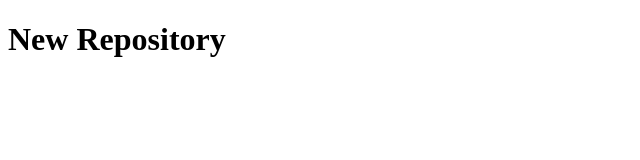
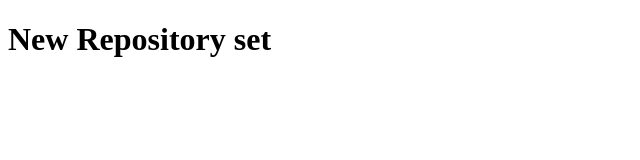
Before and after one commit to patilkey1/TestGitAutomate1, a plain HTML site: page index.html in a window 1280 px wide. Shown: the full height of the page, 0-640 px from the left. Drawn offline with Linux system fonts and the light colour scheme.

Commit message:
Update index.html

```diff
--- a/index.html
+++ b/index.html
@@ -7,6 +7,6 @@
     <title>Index</title>
 </head>
 <body>
-    <h1>New Repository</h1>
+    <h1>New Repository set</h1>
 </body>
 </html>
```
